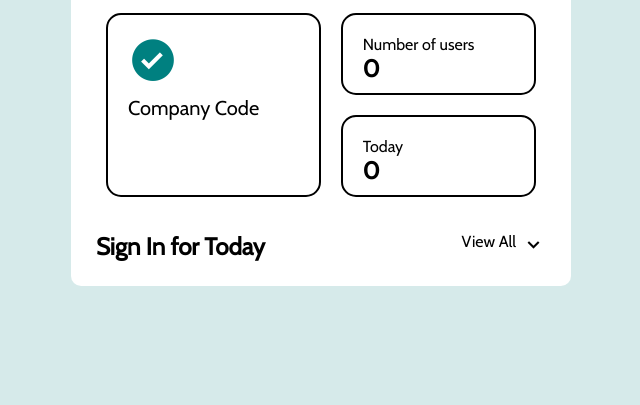
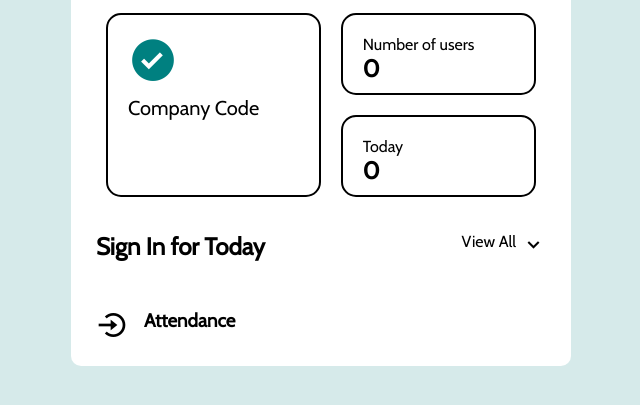
Before and after one commit to SixcoolZ/CLOCKIN-APP, a plain HTML site: page Organization/dashboard/dashboard.html in a window 1280 px wide. Shown: the part 137-542 px from the top of the page, without its empty margins (319-959 px from the left). Drawn offline with nearby package versions, Linux system fonts and the light colour scheme; no server answers; a web font is replaced by a local one.

Commit message:
attendance

```diff
--- a/Organization/dashboard/dashboard.css
+++ b/Organization/dashboard/dashboard.css
@@ -96,3 +96,13 @@ body{
     font-size: 25px;
     cursor: pointer;
   }
+  .attendance{
+    display: flex;
+    margin-top: 3rem;
+    gap: 1rem;
+  }
+
+  .bx-log-in-circle{
+    font-size: 2rem;
+    cursor: pointer;
+  }
--- a/Organization/dashboard/dashboard.html
+++ b/Organization/dashboard/dashboard.html
@@ -45,6 +45,11 @@
                 <i class='bx bx-chevron-down'></i>
             </div>
         </div>
+
+        <div class="attendance">
+            <div class='bx bx-log-in-circle' id="attendance"></div>
+            <h3>Attendance</h3>
+        </div>
     </div>
 </main>
 
--- a/Organization/dashboard/dashboard.js
+++ b/Organization/dashboard/dashboard.js
@@ -1,5 +1,6 @@
 const companyId = document.getElementById("company__id");
 const companyName = document.getElementById("company__name");
+const attendance = document.getElementById("attendance");
 // const comapanyID = localStorage.orgCode ;
 
 
@@ -22,3 +23,7 @@ document.addEventListener('DOMContentLoaded', () => {
 
 
 });
+
+attendance.addEventListener("click", function(){
+    window.location.href ="/Organization/attendance/attendance.html"
+})
--- a/User/signIn/signIn.js
+++ b/User/signIn/signIn.js
@@ -20,7 +20,7 @@ form.addEventListener("submit", function(e){
 
 
    function SignIn(data){
-    fetch("http://localhost:8080/auth/signin", {
+    fetch("https://clockin-be.onrender.com/auth/signin/", {
         method: "POST",
         headers: { "Content-Type": "application/json; charset=utf-8" },
         body: JSON.stringify(data)
```
Also changed, not shown: index.html (+1 -1 lines).
